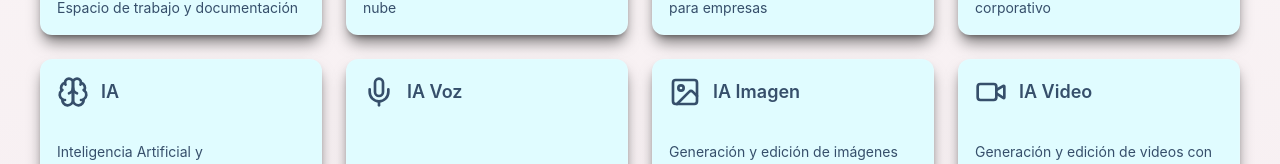
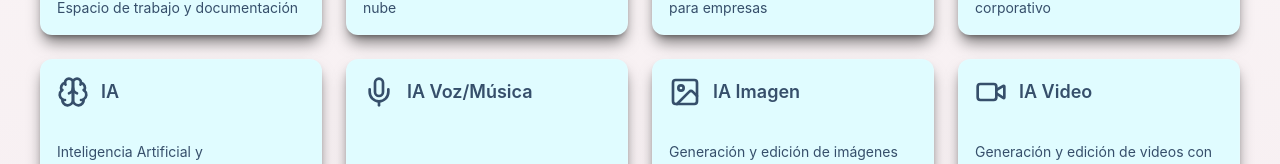
Before and after one commit to VictorNavasH/creativemindhub, a React (Vite) app: page / in a window 1280 px wide. Shown: the part 725-889 px from the top of the page. Built offline with nearby package versions, Linux system fonts and the light colour scheme; a web font is replaced by a local one.

Commit message:
Update IA Voz tool
The description of the IA Voz tool has been updated.

```diff
--- a/src/data/platform-tools.tsx
+++ b/src/data/platform-tools.tsx
@@ -33,7 +33,7 @@ export const platformTools: Tool[] = [
     link: "https://app.opinas.es/"
   },
   {
-    title: "IA Voz",
+    title: "IA Voz/Música",
     icon: <Mic className="w-full h-full" />,
     description: "Asistente de voz inteligente",
     bgColor: "#E0FCFF",
```
